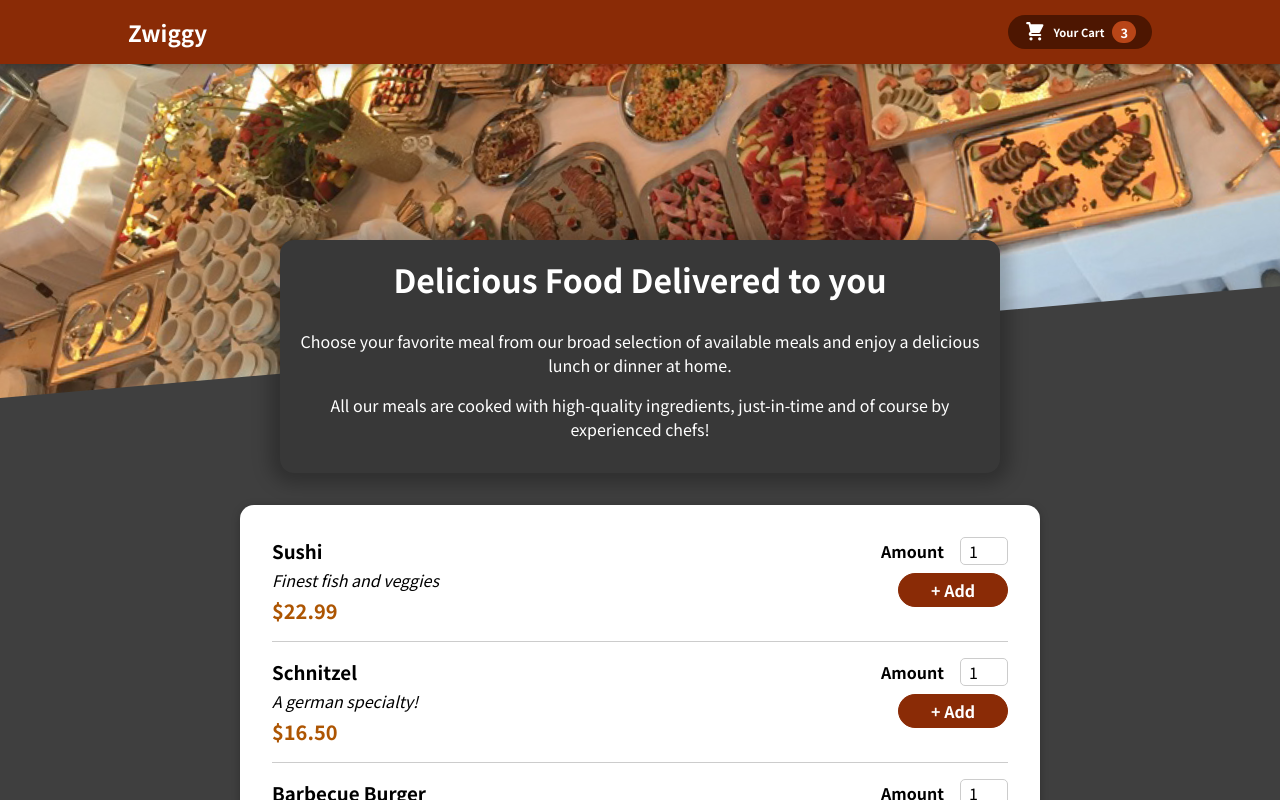
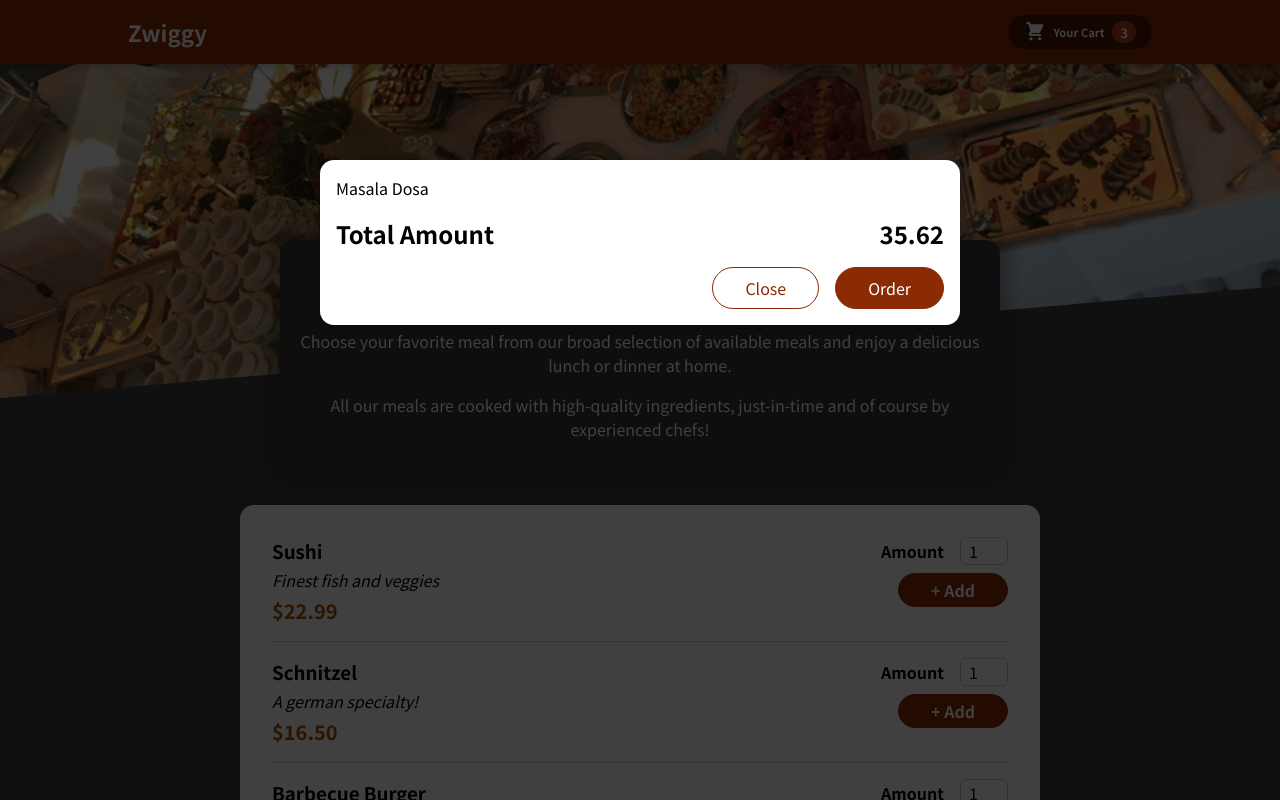
Before and after one commit to karansethia/FoodOrderReactJS, a React (Vite) app: page / in a window 1280 px wide. Shown: the top 800 px of the page. Built offline with nearby package versions, Linux system fonts and the light colour scheme.

Commit message:
Adding Cart Modal Design

```diff
--- a/index.html
+++ b/index.html
@@ -7,6 +7,7 @@
     <title>Vite + React</title>
   </head>
   <body>
+    <div id="overlays"></div>
     <div id="root"></div>
     <script type="module" src="/src/main.jsx"></script>
   </body>
--- a/src/App.jsx
+++ b/src/App.jsx
@@ -3,11 +3,13 @@
 import './App.css'
 import Header from './components/Layout/Header';
 import Meals from './components/Meals/Meals';
+import Cart from './components/Cart/Cart';
 
 function App() {
 
   return (
     <div className="App">
+      <Cart />
       <Header />
       <main>
         <Meals />
--- a/src/components/Cart/Cart.jsx
+++ b/src/components/Cart/Cart.jsx
@@ -1,17 +1,18 @@
 import React from 'react'
 import classes from './Cart.module.css'
+import Modal from '../UI/Modal/Modal';
 
 const Cart = () => {
   const cartItems = (
     <ul className={classes['cart-items']}>
-      {[{ id: 'c1', name: 'Sushi', amount: 2, price: 12.99 }].map((item) => (
-        <li>{item.name}</li>
+      {[{ id: 'c1', name: 'Masala Dosa', amount: 2, price: 12.99 }].map((item) => (
+        <li key={item.id}>{item.name}</li>
       ))}
     </ul>
   );
 
   return (
-    <div>
+    <Modal>
       {cartItems}
       <div className={classes.total}>
         <span>Total Amount</span>
@@ -21,7 +22,7 @@
         <button className={classes['button--alt']}>Close</button>
         <button className={classes.button}>Order</button>
       </div>
-    </div>
+    </Modal>
   );
 };
 
--- /dev/null
+++ b/src/components/UI/Modal/Modal.jsx
@@ -0,0 +1,30 @@
+import React from "react";
+import ReactDOM from 'react-dom'
+import classes from "./Modal.module.css";
+
+const Backdrop = (props) => {
+  return <div className={classes.backdrop}></div>;
+};
+
+const ModalCard = (props) => {
+  return (
+    <div className={classes.modal}>
+      <div className={classes.content}>{props.children}</div>
+    </div>
+  );
+};
+
+const Modal = (props) => {
+  return (
+    <>
+      {ReactDOM.createPortal(<Backdrop />,
+        document.getElementById("overlays"))}
+      {ReactDOM.createPortal(
+        <ModalCard>{props.children}</ModalCard>,
+        document.getElementById("overlays")
+      )}
+    </>
+  );
+};
+
+export default Modal;
--- /dev/null
+++ b/src/components/UI/Modal/Modal.module.css
@@ -0,0 +1,41 @@
+.backdrop {
+  position: fixed;
+  top: 0;
+  left: 0;
+  width: 100%;
+  height: 100vh;
+  z-index: 20;
+  background-color: rgba(0, 0, 0, 0.75);
+}
+
+.modal {
+  position: fixed;
+  top: 20vh;
+  left: 5%;
+  width: 70%;
+  background-color: white;
+  padding: 1rem;
+  border-radius: 14px;
+  box-shadow: 0 2px 8px rgba(0, 0, 0, 0.25);
+  z-index: 30;
+  animation: slide-down 300ms ease-out forwards;
+}
+
+@media (min-width: 768px) {
+  .modal {
+    width: 40rem;
+    left: calc(50% - 20rem);
+  }
+}
+
+@keyframes slide-down {
+  from {
+    opacity: 0;
+    transform: translateY(-3rem);
+  }
+
+  to {
+    opacity: 1;
+    transform: translateY(0);
+  }
+}
```
